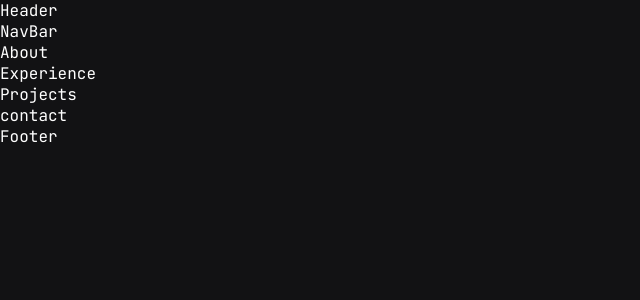
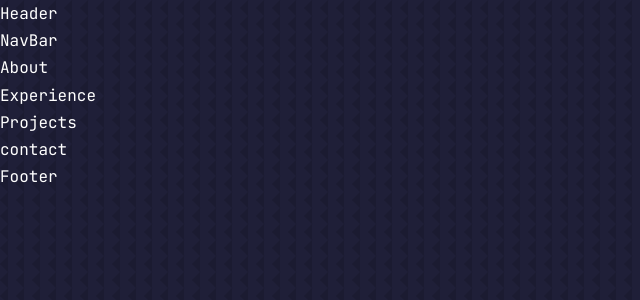
Before and after one commit to tiago0214/tiago-portfolio, a React (Vite) app: page / in a window 1280 px wide. Shown: the top 300 px of the page, without its empty margins (0-640 px from the left). Built offline with nearby package versions, Linux system fonts and the light colour scheme.

Commit message:
create general styles

```diff
--- a/src/styles/global.ts
+++ b/src/styles/global.ts
@@ -1,16 +1,27 @@
 import { createGlobalStyle } from "styled-components";
+
+import img from './../assets/bg-texture.png'
 
 export const GlobalStyle = createGlobalStyle`
   *{
     margin: 0;
     padding: 0;
     box-sizing: border-box;
+    outline: 0;
+    list-style: none;
+    text-decoration: none;
   }
 
   body{
-    background-color: ${props => props.theme["gray-900"]};
+    background-color: ${props => props.theme["color-bg"]};
     color: ${props => props.theme.white};
+    line-height: 1.7;
     -webkit-font-smoothing: antialiased;
+    background-image: url(${img});
+  }
+
+  html{
+    scroll-behavior: smooth;
   }
 
   :focus{
@@ -23,4 +34,95 @@
     font-size: 1rem;
   }
 
+  ::-webkit-scrollbar{
+    display: none;
+  }
+
+  .container{
+    width: ${props => props.theme["container-width-lg"]};
+    margin: 0 auto;
+  }
+
+  h1,h2,h3,h4,h5{
+    font-weight: 500;
+  }
+
+  h1{
+    font-size: 2.5rem;
+  }
+
+  section{
+    margin-top: 8rem;
+  }
+
+  section > h2, section > h5{
+    text-align: center;
+    color: ${props => props.theme.light}
+  }
+
+  section > h2 {
+    color: ${props => props.theme.primary};
+    margin-bottom: 3rem;
+  }
+
+  .text-light{
+    color: ${props => props.theme.light}
+  }
+
+  a{
+    color: ${props => props.theme.primary};
+    transition: ${props => props.theme.transition};
+
+    &:hover{
+    color: ${props => props.theme.white};
+    }
+  }
+
+  .bnt{
+    width: max-content;
+    display: inline-block;
+    color: ${props => props.theme.primary};
+    padding: 0.75rem 1.2rem;
+    border-radius: 0.4rem;
+    cursor: pointer;
+    border: 1px solid ${props => props.theme.primary};
+    transition: ${props => props.theme.transition};
+
+    &:hover{
+    background-color: ${props => props.theme.white};
+    color: ${props => props.theme["color-bg"]};
+    border-color: transparent;
+    }
+  }
+
+  .btn-primary{
+    background: ${props => props.theme.primary};
+    color: ${props => props.theme["color-bg"]}
+  }
+
+  img{
+    display: block;
+    width: 100%;
+    object-fit: cover;
+  }
+
+  @media screen and (max-width: 1024px){
+    .container{
+      width: ${props => props.theme["container-width-md"]};
+    }
+
+    section{
+      margin-top: 6rem;
+    }
+  }
+
+  @media screen and (max-width: 600px){
+    .container{
+      width: ${props => props.theme["container-width-sm"]};
+    }
+
+    section > h2{
+      margin-bottom: 2rem;
+    }
+  }
 `;
--- a/src/styles/themes/default.ts
+++ b/src/styles/themes/default.ts
@@ -1,21 +1,14 @@
 export const defaultTheme = {
   white: '#FFF',
+  transition: 'all 400ms ease',
 
-  'gray-100': '#E1E1E6',
-  'gray-300': '#C4C4CC',
-  'gray-400': '#8D8D99',
-  'gray-500': '#7C7C8A',
-  'gray-600': '#323238',
-  'gray-700': '#29292E',
-  'gray-800': '#202024',
-  'gray-900': '#121214',
+  'color-bg': '#1f1f38',
+  'bg-variant': '#2c2c6c',
+  'primary': '#4db5ff',
+  'primary-variant': 'rgba(77,181,255,0.4)',
+  'light': 'rgba(255,255,255,0.6)',
 
-  'green-300': '#00B37E',
-  'green-500': '#00875F',
-  'green-700': '#015F43',
-
-  'red-500': '#AB222E',
-  'red-700': '#7A1921',
-
-  'yellow-500': '#FBA94C',
+  'container-width-lg': '75%',
+  'container-width-md': '86%',
+  'container-width-sm': '90%',
 } as const
```
Also changed, not shown: src/assets/bg-texture.png (added).
